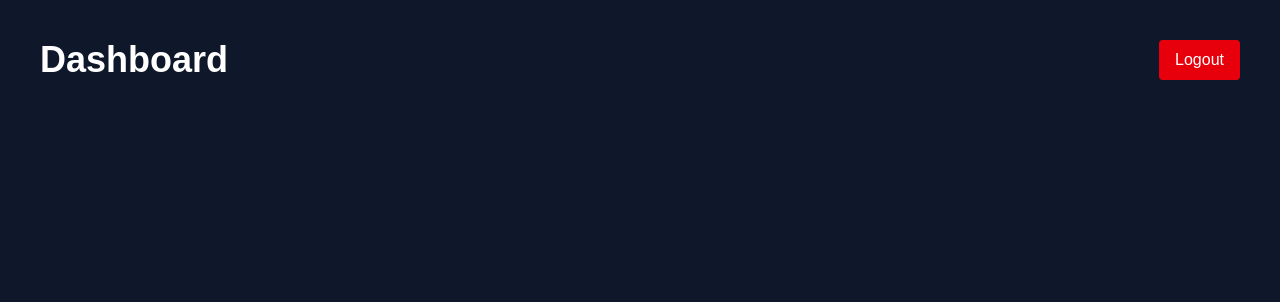
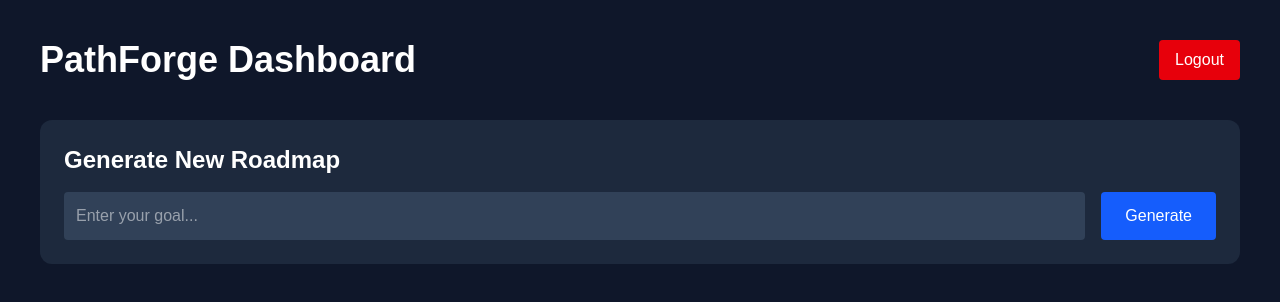
Before and after one commit to Annoy3tetra/pathforge, a React app in the folder frontend/: page /dashboard in a window 1280 px wide. Shown: the top 302 px of the page. Built offline with nearby package versions, Linux system fonts and the light colour scheme; no server answers; sample sign-in values are in the browser's storage; the HTML template or start-up script is replaced by a standard one.

Commit message:
Implemented AI-powered dashboard frontend"

```diff
--- a/frontend/src/pages/DashboardPage.jsx
+++ b/frontend/src/pages/DashboardPage.jsx
@@ -1,23 +1,226 @@
+import { useEffect, useState } from "react";
+
+import API from "../api/axios";
+
 import { useAuth } from "../context/AuthContext";
+
+import { useNavigate } from "react-router-dom";
 
 function DashboardPage() {
   const { logout } = useAuth();
 
+  const navigate = useNavigate();
+
+  const [roadmaps, setRoadmaps] = useState([]);
+
+  const [goal, setGoal] = useState("");
+
+  const [loading, setLoading] = useState(false);
+
+  const fetchRoadmaps = async () => {
+    try {
+      const response = await API.get(
+        "/roadmaps/"
+      );
+
+      setRoadmaps(response.data);
+
+    } catch (error) {
+      console.error(error);
+    }
+  };
+
+  useEffect(() => {
+    fetchRoadmaps();
+  }, []);
+
+  const handleLogout = () => {
+    logout();
+
+    navigate("/login");
+  };
+
+  const handleGenerate = async () => {
+    if (!goal.trim()) return;
+
+    try {
+      setLoading(true);
+
+      await API.post(
+        "/roadmaps/generate",
+        {
+          goal,
+        }
+      );
+
+      setGoal("");
+
+      await fetchRoadmaps();
+
+    } catch (error) {
+      console.error(error);
+
+      alert("Generation failed");
+
+    } finally {
+      setLoading(false);
+    }
+  };
+
   return (
     <div className="min-h-screen p-10">
 
-      <div className="flex justify-between items-center">
+      <div className="flex justify-between items-center mb-10">
 
         <h1 className="text-4xl font-bold">
-          Dashboard
+          PathForge Dashboard
         </h1>
 
         <button
-          onClick={logout}
+          onClick={handleLogout}
           className="bg-red-600 px-4 py-2 rounded"
         >
           Logout
         </button>
+
+      </div>
+
+      <div className="bg-slate-800 p-6 rounded-xl mb-10">
+
+        <h2 className="text-2xl font-bold mb-4">
+          Generate New Roadmap
+        </h2>
+
+        <div className="flex gap-4">
+
+          <input
+            type="text"
+            placeholder="Enter your goal..."
+            value={goal}
+            onChange={(e) =>
+              setGoal(e.target.value)
+            }
+            className="flex-1 p-3 rounded bg-slate-700"
+          />
+
+          <button
+            onClick={handleGenerate}
+            disabled={loading}
+            className="bg-blue-600 px-6 rounded"
+          >
+            {
+              loading
+                ? "Generating..."
+                : "Generate"
+            }
+          </button>
+
+        </div>
+
+      </div>
+
+      <div className="grid md:grid-cols-2 gap-6">
+
+        {
+          roadmaps.map((roadmap) => {
+
+            const total =
+              roadmap.milestones.length;
+
+            const completed =
+              roadmap.milestones.filter(
+                (m) => m.completed
+              ).length;
+
+            const progress =
+              total === 0
+                ? 0
+                : Math.round(
+                    (completed / total) * 100
+                  );
+
+            return (
+              <div
+                key={roadmap.id}
+                className="bg-slate-800 p-6 rounded-xl"
+              >
+
+                <h2 className="text-2xl font-bold mb-2">
+                  {roadmap.title}
+                </h2>
+
+                <p className="text-slate-300 mb-4">
+                  {roadmap.description}
+                </p>
+
+                <div className="mb-4">
+
+                  <div className="flex justify-between mb-1">
+
+                    <span>Progress</span>
+
+                    <span>
+                      {progress}%
+                    </span>
+
+                  </div>
+
+                  <div className="w-full bg-slate-700 h-3 rounded">
+
+                    <div
+                      className="bg-green-500 h-3 rounded"
+                      style={{
+                        width: `${progress}%`,
+                      }}
+                    />
+
+                  </div>
+
+                </div>
+
+                <div className="space-y-3">
+
+                  {
+                    roadmap.milestones.map(
+                      (milestone) => (
+                        <div
+                          key={milestone.id}
+                          className="bg-slate-700 p-3 rounded"
+                        >
+
+                          <div className="flex justify-between">
+
+                            <h3 className="font-bold">
+                              {milestone.title}
+                            </h3>
+
+                            <span>
+                              {
+                                milestone.completed
+                                  ? "✅"
+                                  : "❌"
+                              }
+                            </span>
+
+                          </div>
+
+                          <p className="text-sm text-slate-300 mt-1">
+                            {
+                              milestone.description
+                            }
+                          </p>
+
+                        </div>
+                      )
+                    )
+                  }
+
+                </div>
+
+              </div>
+            );
+          })
+        }
 
       </div>
 
```
Also changed, not shown: 1 other file (tests, documents, lock files or other folders).
